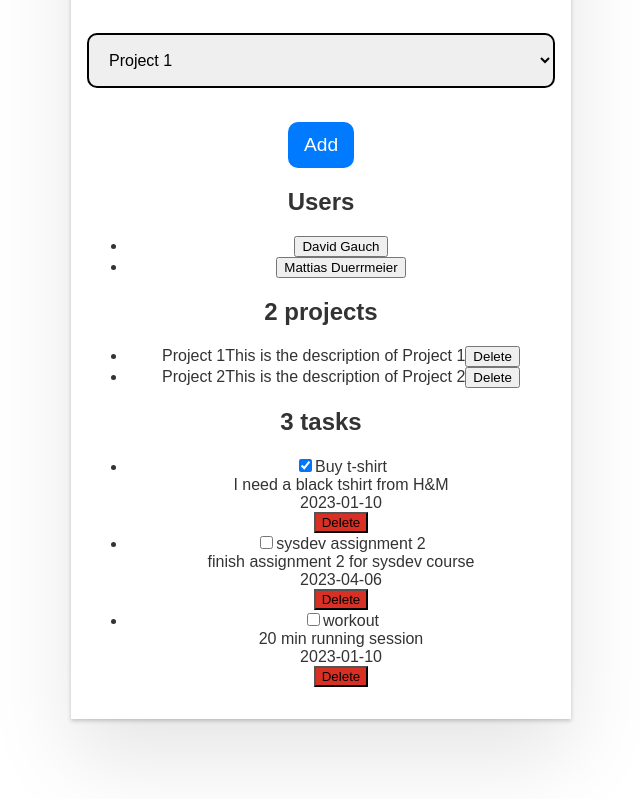
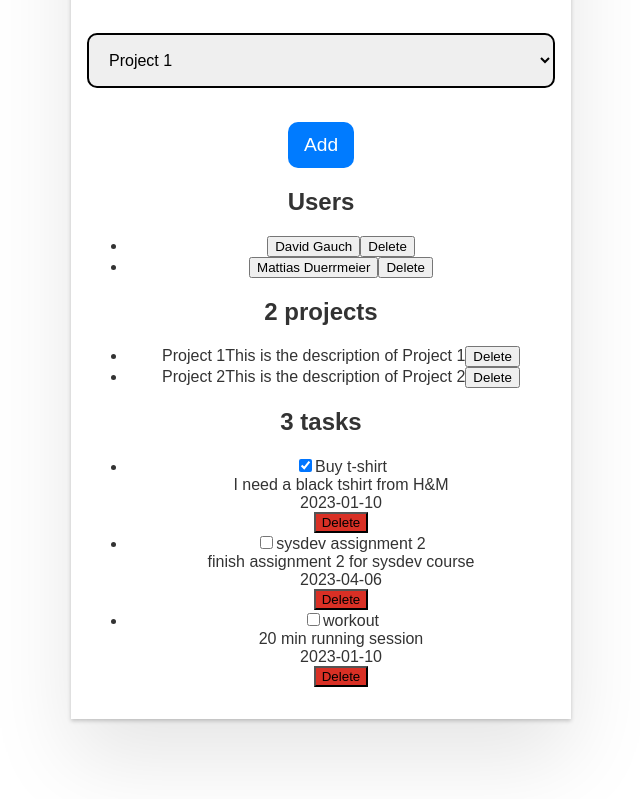
Before and after one commit to unifr-digits/todo-it, an Angular app in the folder angular-project/: page / in a window 1280 px wide. Shown: the part 2647-3446 px from the top of the page, without its empty margins (319-959 px from the left). Built offline with nearby package versions, Linux system fonts and the light colour scheme.

Commit message:
Add deleteUser function to user components.

```diff
--- a/angular-project/src/app/users/user/user.component.html
+++ b/angular-project/src/app/users/user/user.component.html
@@ -6,6 +6,7 @@
       <span class="name">{{ user.firstName }}</span>
       <span class="name"> {{ user.lastName }}</span>
     </button>
+    <button type="button" class="btn-warn" (click)="deleteUser(user)">Delete</button>
   </li>
 </ul>
 
--- a/angular-project/src/app/users/user/user.component.ts
+++ b/angular-project/src/app/users/user/user.component.ts
@@ -25,4 +25,8 @@ export class UserComponent implements OnInit {
   getUsers(): void {
     this.userService.getUsers().subscribe((users) => (this.users = users));
   }
+
+  deleteUser(user: User) {
+    this.userService.deleteUser(user);
+  }
 }
```
